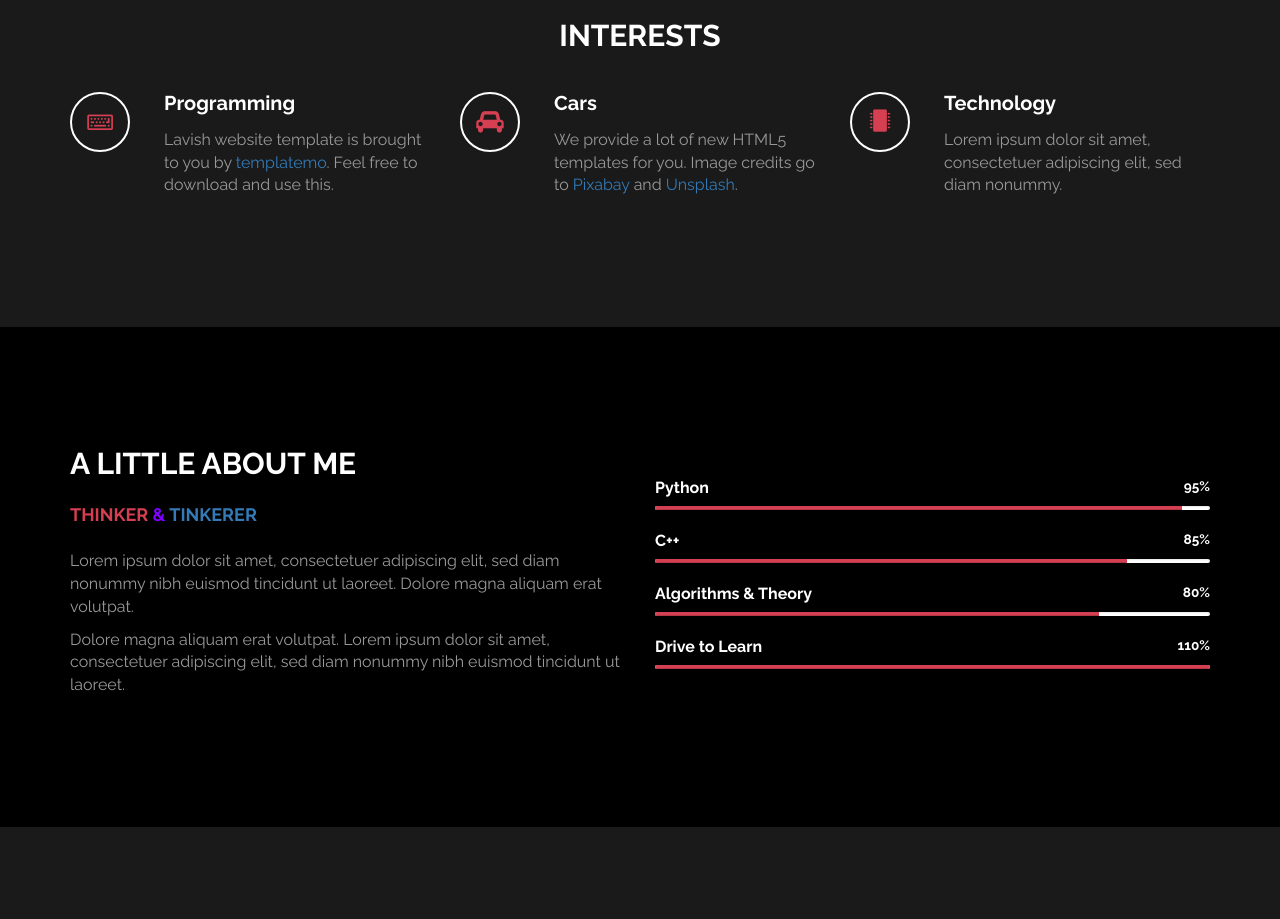
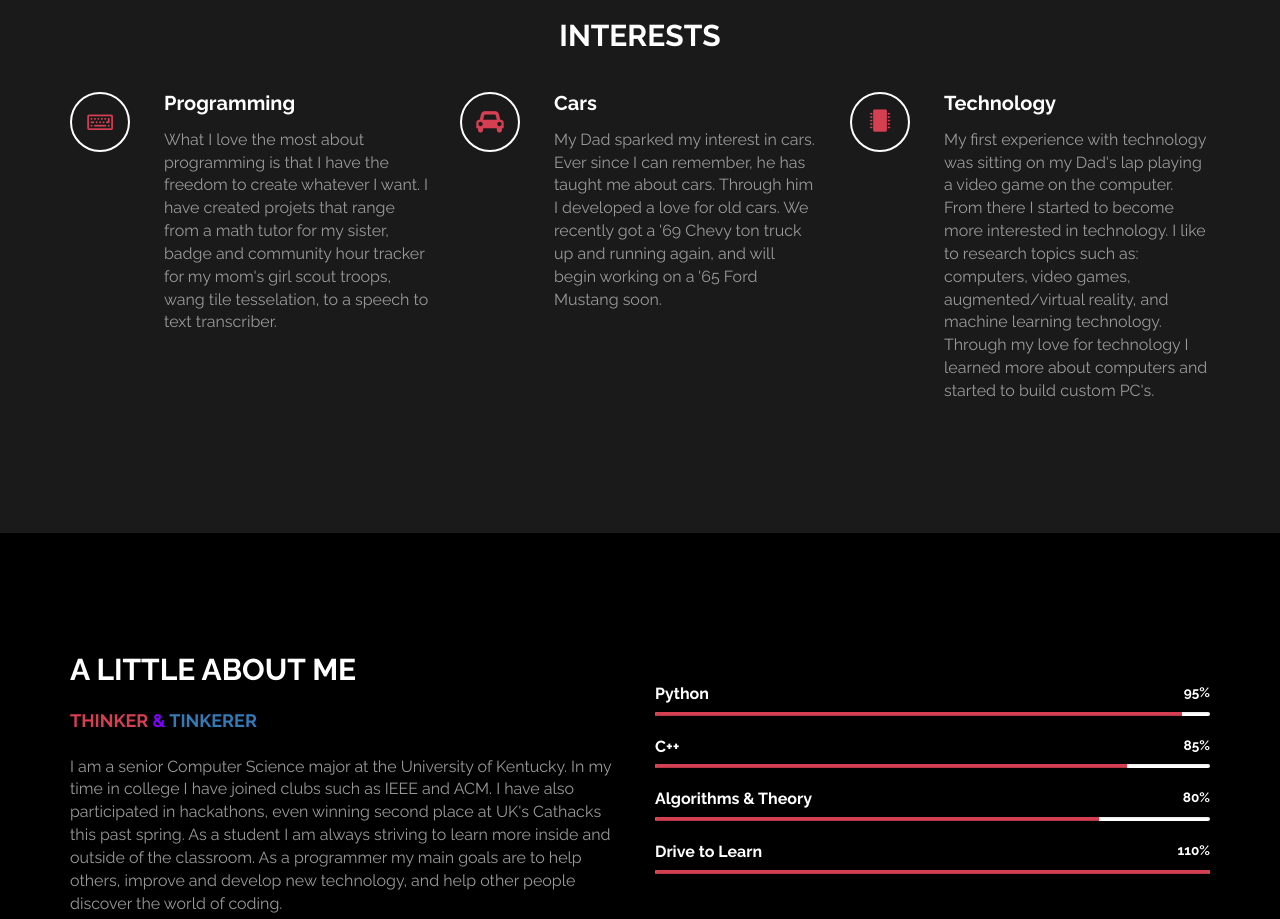
Before and after one commit to dthe223/dthe223.github.io, a plain HTML site: page index.html in a window 1280 px wide. Shown: the part 800-1719 px from the top of the page. Drawn offline with Linux system fonts and the light colour scheme.

Commit message:
Updated personal descriptions

```diff
--- a/index.html
+++ b/index.html
@@ -68,7 +68,7 @@
 							</div>
 							<div class="media-body">
 								<h3 class="media-heading">Programming</h3>
-								<p>Lavish website template is brought to you by <a rel="nofollow" href="http://www.templatemo.com">templatemo</a>. Feel free to download and use this.</p>
+								<p>What I love the most about programming is that I have the freedom to create whatever I want. I have created projets that range from a math tutor for my sister, badge and community hour tracker for my mom's girl scout troops, wang tile tesselation, to a speech to text transcriber.</p>
 							</div>
 						</div>
 					</div>
@@ -80,7 +80,7 @@
 							</div>
 							<div class="media-body">
 								<h3 class="media-heading">Cars</h3>
-								<p>We provide a lot of new HTML5 templates for you. Image credits go to <a rel="nofollow" href="https://pixabay.com">Pixabay</a> and <a rel="nofollow" href="http://unsplash.com">Unsplash</a>.</p>
+								<p>My Dad sparked my interest in cars. Ever since I can remember, he has taught me about cars. Through him I developed a love for old cars. We recently got a '69 Chevy ton truck up and running again, and will begin working on a '65 Ford Mustang soon.</p>
 							</div>
 						</div>
 					</div>
@@ -92,7 +92,7 @@
 							</div>
 							<div class="media-body">
 								<h3 class="media-heading">Technology</h3>
-								<p>Lorem ipsum dolor sit amet, consectetuer adipiscing elit, sed diam nonummy.</p>
+								<p>My first experience with technology was sitting on my Dad's lap playing a video game on the computer. From there I started to become more interested in technology. I like to research topics such as: computers, video games, augmented/virtual reality, and machine learning technology. Through my love for technology I learned more about computers and started to build custom PC's.</p>
 							</div>
 						</div>
 					</div>
@@ -109,8 +109,8 @@
 					<div class="col-md-6 col-xs-11 wow fadeInLeft" data-wow-delay="0.9s">
 						<h2>A LITTLE ABOUT ME</h2>
 						<h4>THINKER <asdf class="error number" style="color: #7F00FF;">&AMP;</asdf> <a rel="nofollow" href="https://www.merriam-webster.com/thesaurus/tinkerer">TINKERER</a></h4>
-						<p>Lorem ipsum dolor sit amet, consectetuer adipiscing elit, sed diam nonummy nibh euismod tincidunt ut laoreet. Dolore magna aliquam erat volutpat.</p>
-						<p>Dolore magna aliquam erat volutpat. Lorem ipsum dolor sit amet, consectetuer adipiscing elit, sed diam nonummy nibh euismod tincidunt ut laoreet.</p>
+						<p>I am a senior Computer Science major at the University of Kentucky. In my time in college I have joined clubs such as IEEE and ACM. I have also participated in hackathons, even winning second place at UK's Cathacks this past spring. As a student I am always striving to learn more inside and outside of the classroom. As a programmer my main goals are to help others, improve and develop new technology, and help other people discover the world of coding.</p>
+						<p>In my time as programmer I have worked as an Undergraduate Research Assistant on two teams and worked as a Network Engineer Intern. These jobs have taught me how to work independently and in a group setting. Each job has helped me grow as a programmer in different languages and learn how to apply what I learn in class into a "real world" setting. I hope to have many more opportunities to expand on what I have learned and show others the passion that I have for coding.</p>
 					</div>
 					<div class="col-md-6 col-xs-11 wow fadeInRight" data-wow-delay="0.9s">
 						<span class="text-top">Python <small>95%</small></span>
```
